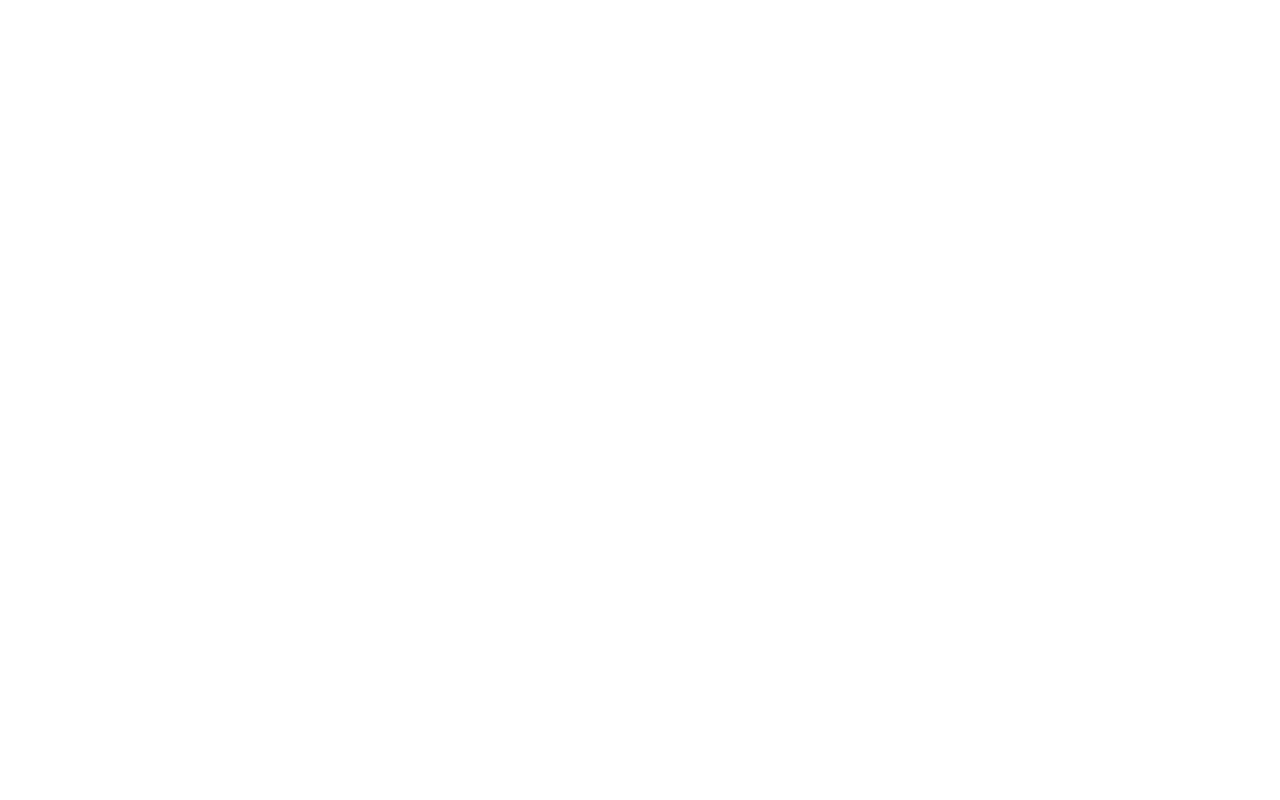
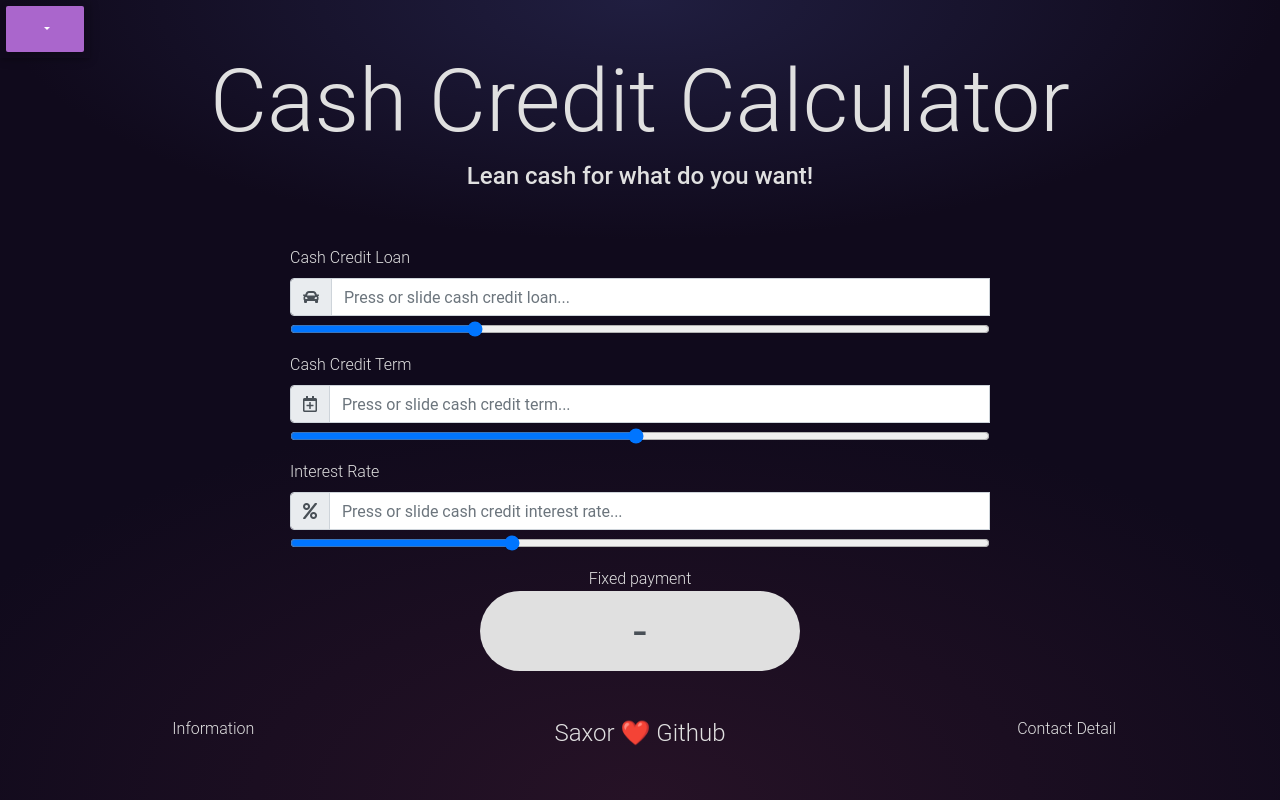
Before and after one commit to igor06brw/All-in-one-Calculator, a plain HTML site: page cash-credit.html in a window 1280 px wide. Drawn offline with nearby package versions, Linux system fonts and the light colour scheme.

Commit message:
Add leasing structure

```diff
--- a/cash-credit.html
+++ b/cash-credit.html
@@ -0,0 +1,111 @@
+<!DOCTYPE html>
+<html lang="en">
+<head>
+    <meta charset="UTF-8">
+    <meta name="viewport" content="width=device-width, initial-scale=1.0">
+    <title>Cash Credit Calculator</title>
+    <link rel="stylesheet" href="https://stackpath.bootstrapcdn.com/bootstrap/4.5.0/css/bootstrap.min.css" integrity="sha384-9aIt2nRpC12Uk9gS9baDl411NQApFmC26EwAOH8WgZl5MYYxFfc+NcPb1dKGj7Sk" crossorigin="anonymous">
+    <link rel="stylesheet" href="https://cdnjs.cloudflare.com/ajax/libs/font-awesome/5.13.0/css/all.min.css">
+    <link rel="stylesheet" href="https://cdnjs.cloudflare.com/ajax/libs/mdbootstrap/4.19.0/css/mdb.min.css">
+    <link rel="stylesheet" href="styles.css">
+
+</head>
+<body class="body bg-gradient vh-100">
+    <header class="header pb-5 pt-5">
+        <div class="container">
+            <div class="row d-flex justify-content-center">
+                <div class="col-xs-12">
+                    <h1 class="text-light text-center display-2" id="headerTitle">Cash Credit Calculator</h1>
+                    <p class="text-center h4 text-light " id="headerDescription">Lean cash for what do you want!</p>
+                </div>
+            </div>
+        </div>
+        <nav class="navbar nav">
+            <div class="dropdown">
+                <button class="btn btn-secondary dropdown-toggle" type="button" id="dropdownMenuButton" data-toggle="dropdown" aria-haspopup="true" aria-expanded="false">
+                </button>
+                <div class="dropdown-menu" aria-labelledby="dropdownMenuButton">
+                  <a class="dropdown-item" href="#" id="translateAppButton">Translate <i class="fas fa-language"></i></a>
+                  <a class="dropdown-item" href="#" id="themeAppButton">White Theme <i class="fas fa-palette"></i></a>
+                  <a class="dropdown-item" href="./index.html" id="mainMenuButton">Back to Main Menu <i class="fas fa-arrow-left"></i></a>
+                </div>
+              </div>
+        </nav>
+    </header>
+    <main class="main pb-5">
+        <form>
+            <div class="container menu">
+                <div class="row">
+                    <div class="col-sm-8 mx-auto">
+                        <div class="form-group col-auto">
+                            <label class="text-center text-light" for="cashCreditLoan" id="cashCreditLoanLabel">Cash Credit Loan</label>
+                            <div class="input-group mb-2">
+                                <div class="input-group-prepend">
+                                    <div class="input-group-text form-control">
+                                        <i class="fas fa-car"></i>
+                                    </div>
+                                </div>
+                                <input type="number" class="form-control bg-white" placeholder="Press or slide cash credit loan..." id="cashCreditLoanInput" aria-label="Cash Credit Amount">
+                                <input type="range" class="form-control-range" id="cashCreditLoanRange" step="2500" min="30000" max="300000" value="100000">
+                            </div>
+                        </div>
+                    </div>
+                    <div class="col-sm-8 mx-auto">
+                        <div class="form-group col-auto">
+                            <label class="text-center text-light" for="cashCreditTermValue" id="cashCreditTermLabel">Cash Credit Term</label>
+                            <div class="input-group mb-2">
+                                <div class="input-group-prepend">
+                                    <div class="input-group-text form-control"><i class="far fa-calendar-plus"></i></div>
+                                </div>
+                                <input type="number" class="form-control bg-white" placeholder="Press or slide cash credit term..." id="cashCreditTermInput" aria-label="Leasing Term">
+                                <input type="range" class="form-control-range" id="cashCreditTermRange" step="1" min="1" max="96" value="48">
+                            </div>
+                        </div>
+                    </div>
+                    <div class="col-sm-8 mx-auto">
+                        <div class="form-group col-auto">
+                            <label class="text-center text-light" for="cashCreditInterestRateValue" id="cashCreditInterestRateLabel">Interest Rate</label>
+                            <div class="input-group mb-2">
+                                <div class="input-group-prepend">
+                                    <div class="input-group-text form-control"><i class="fas fa-percent "></i></div>
+                                </div>
+                                <input type="number" class="form-control bg-white" placeholder="Press or slide cash credit interest rate..." id="cashCreditInterestRateInput" aria-label="Interest">
+                                <input type="range" class="form-control-range" id="cashCreditInterestRateRange" step="0.1" min="0" max="15" value="4.7">
+                            </div>
+                        </div>
+                    </div>
+                </div>
+            </div>
+        </form>
+        <div class="row mx-auto">
+            <div class="col">
+                <div class="col-xs-1 mx-auto display-result">
+                    <label class="form-check-label text-light" for="displayFixedPaymentResult" id="displayFixedPaymentResultLabel">Fixed payment</label>
+                    <input type="text" class="form-control bg-light rounded-pill border-0 mx-auto display-result__input" value="-" id="displayFixedPaymentResult" disabled />
+                </div>
+        </div>
+    </main>
+    <footer class="footer d-flex text-center">
+        <div class="col-sm-4">
+            <h6 class="text-light">Information</h6>
+        </div>
+        <div class="col-sm-4">
+            <a href="https://github.com/igor06brw"><h4 class="text-light">Saxor ❤️ Github</h4></a>
+        </div>
+        <div class="col-sm-4">
+            <h6 class="text-light">Contact Detail</h6>
+        </div>
+    </footer>
+    <div class="loader-wrapper bg-light">
+        <div class="loader"></div>
+    </div>
+    <script src="https://code.jquery.com/jquery-3.5.1.min.js" integrity="sha256-9/aliU8dGd2tb6OSsuzixeV4y/faTqgFtohetphbbj0=" crossorigin="anonymous"></script>
+    <script src="https://stackpath.bootstrapcdn.com/bootstrap/4.5.0/js/bootstrap.min.js" integrity="sha384-OgVRvuATP1z7JjHLkuOU7Xw704+h835Lr+6QL9UvYjZE3Ipu6Tp75j7Bh/kR0JKI" crossorigin="anonymous"></script>
+    <script src="https://cdn.jsdelivr.net/npm/popper.js@1.16.0/dist/umd/popper.min.js" integrity="sha384-Q6E9RHvbIyZFJoft+2mJbHaEWldlvI9IOYy5n3zV9zzTtmI3UksdQRVvoxMfooAo" crossorigin="anonymous"></script>
+    <script type="text/javascript" src="./dictionary.json"></script>
+    <script src="preload.js"></script>
+    <script src="translator.js"></script>
+    <script src="theme.js"></script>
+    <script src="leasing.js"></script>
+</body>
+</html>
```
Also changed, not shown: index.html (+2 -2 lines), cash-credit.js (added).
